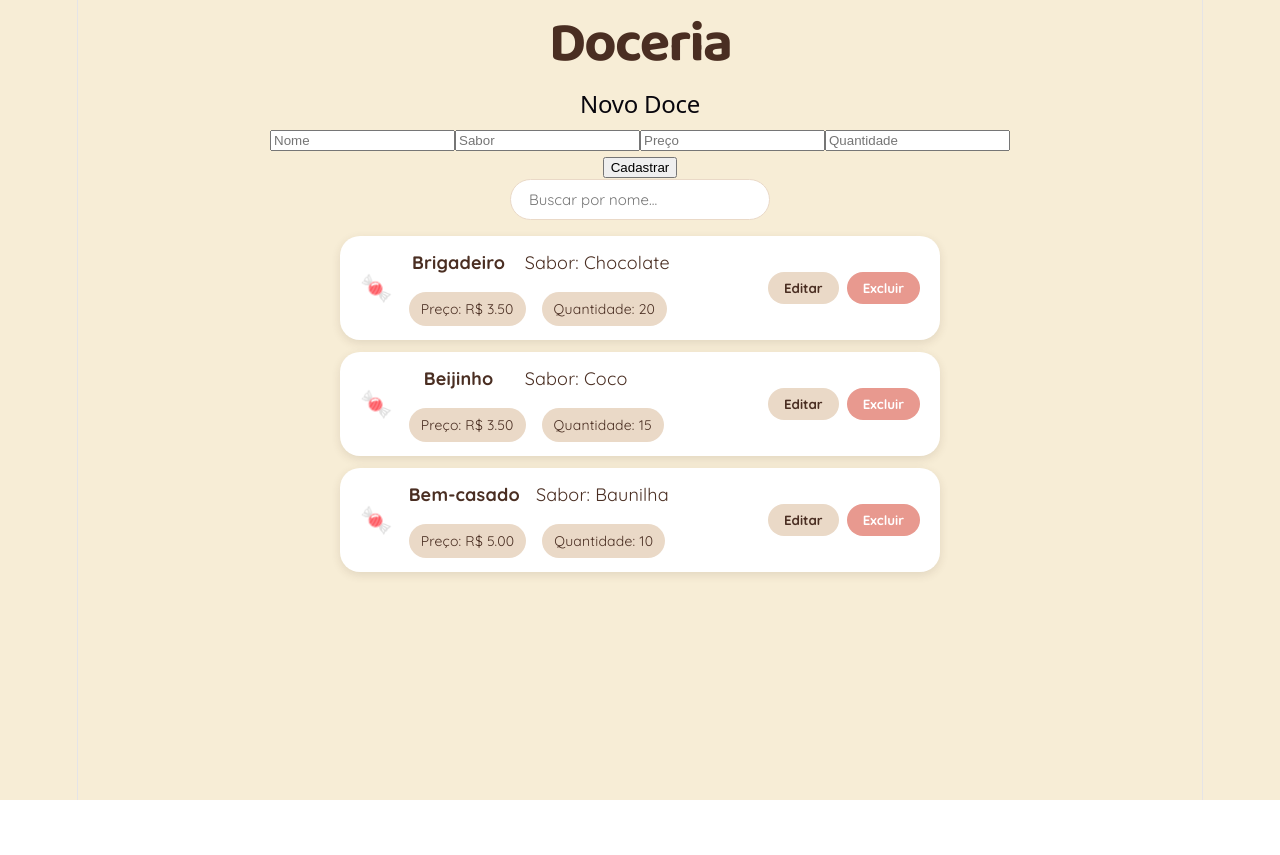
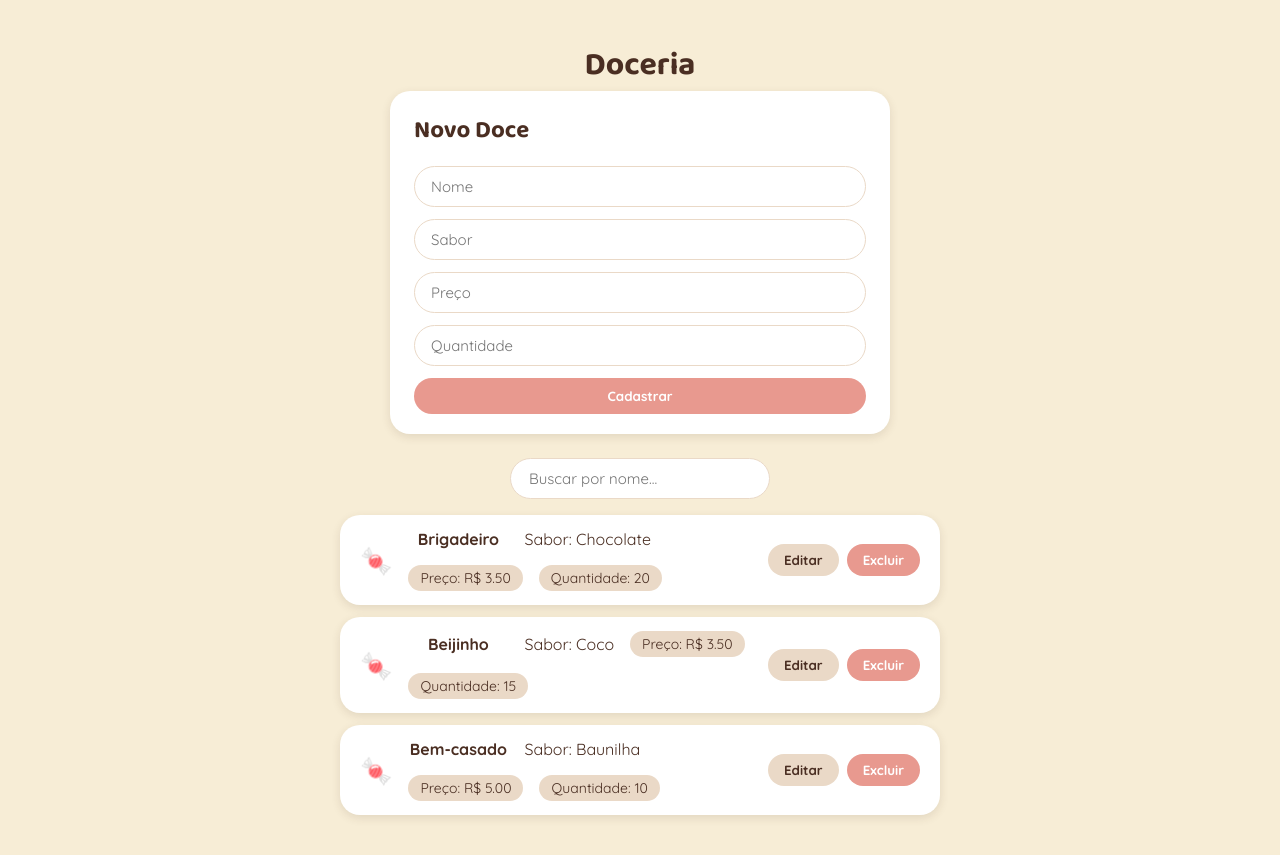
Before and after one commit to Helo0isa/crud-doceria-react, a React (Vite) app: page / in a window 1280 px wide. Before the commit the page ends 800 px from the top, so only its background shows below. Built offline with nearby package versions, Linux system fonts and the light colour scheme.

Commit message:
Estilização do formulário de cadastro/edição com cardzinhos

```diff
--- a/src/App.css
+++ b/src/App.css
@@ -4,6 +4,13 @@
   --marrom: #4A2E22;
   --rosa: #E8998F;
   --bege: #EAD9C7;
+}
+
+#root {
+  max-width: 650px;
+  margin: 0 auto;
+  padding: 40px 20px;
+  text-align: center;
 }
 
 * {
@@ -104,3 +111,61 @@ h1 {
   background-color: var(--rosa);
   color: white;
 }
+
+.form-card {
+  background-color: #FFFFFF;
+  border-radius: 20px;
+  padding: 20px 24px;
+  box-shadow: 0px 3px 10px rgba(74, 46, 34, 0.12);
+  max-width: 500px;
+  margin: 0 auto 24px;
+  text-align: left;
+}
+
+.form-card h2 {
+  font-family: 'Baloo 2', sans-serif;
+  color: var(--marrom);
+  margin: 0 0 16px;
+}
+
+.form-doce {
+  display: flex;
+  flex-direction: column;
+  gap: 12px;
+}
+
+.form-doce input {
+  padding: 10px 16px;
+  border-radius: 999px;
+  border: 1px solid var(--bege);
+  font-family: 'Quicksand', sans-serif;
+  font-size: 15px;
+}
+
+.form-botoes {
+  display: flex;
+  gap: 8px;
+}
+
+.btn-salvar {
+  background-color: var(--rosa);
+  color: white;
+  border: none;
+  border-radius: 999px;
+  padding: 10px 22px;
+  font-family: 'Quicksand', sans-serif;
+  font-weight: 700;
+  cursor: pointer;
+  flex: 1;
+}
+
+.btn-cancelar {
+  background-color: var(--bege);
+  color: var(--marrom);
+  border: none;
+  border-radius: 999px;
+  padding: 10px 22px;
+  font-family: 'Quicksand', sans-serif;
+  font-weight: 700;
+  cursor: pointer;
+}
--- a/src/index.css
+++ b/src/index.css
@@ -1,111 +1,4 @@
-:root {
-  --text: #6b6375;
-  --text-h: #08060d;
-  --bg: #fff;
-  --border: #e5e4e7;
-  --code-bg: #f4f3ec;
-  --accent: #aa3bff;
-  --accent-bg: rgba(170, 59, 255, 0.1);
-  --accent-border: rgba(170, 59, 255, 0.5);
-  --social-bg: rgba(244, 243, 236, 0.5);
-  --shadow:
-    rgba(0, 0, 0, 0.1) 0 10px 15px -3px, rgba(0, 0, 0, 0.05) 0 4px 6px -2px;
-
-  --sans: system-ui, 'Segoe UI', Roboto, sans-serif;
-  --heading: system-ui, 'Segoe UI', Roboto, sans-serif;
-  --mono: ui-monospace, Consolas, monospace;
-
-  font: 18px/145% var(--sans);
-  letter-spacing: 0.18px;
-  color-scheme: light dark;
-  color: var(--text);
-  background: var(--bg);
-  font-synthesis: none;
-  text-rendering: optimizeLegibility;
-  -webkit-font-smoothing: antialiased;
-  -moz-osx-font-smoothing: grayscale;
-
-  @media (max-width: 1024px) {
-    font-size: 16px;
-  }
+* {
+  margin: 0;
+  padding: 0;
 }
-
-@media (prefers-color-scheme: dark) {
-  :root {
-    --text: #9ca3af;
-    --text-h: #f3f4f6;
-    --bg: #16171d;
-    --border: #2e303a;
-    --code-bg: #1f2028;
-    --accent: #c084fc;
-    --accent-bg: rgba(192, 132, 252, 0.15);
-    --accent-border: rgba(192, 132, 252, 0.5);
-    --social-bg: rgba(47, 48, 58, 0.5);
-    --shadow:
-      rgba(0, 0, 0, 0.4) 0 10px 15px -3px, rgba(0, 0, 0, 0.25) 0 4px 6px -2px;
-  }
-
-  #social .button-icon {
-    filter: invert(1) brightness(2);
-  }
-}
-
-body {
-  margin: 0;
-}
-
-#root {
-  width: 1126px;
-  max-width: 100%;
-  margin: 0 auto;
-  text-align: center;
-  border-inline: 1px solid var(--border);
-  min-height: 100svh;
-  display: flex;
-  flex-direction: column;
-  box-sizing: border-box;
-}
-
-h1,
-h2 {
-  font-family: var(--heading);
-  font-weight: 500;
-  color: var(--text-h);
-}
-
-h1 {
-  font-size: 56px;
-  letter-spacing: -1.68px;
-  margin: 32px 0;
-  @media (max-width: 1024px) {
-    font-size: 36px;
-    margin: 20px 0;
-  }
-}
-h2 {
-  font-size: 24px;
-  line-height: 118%;
-  letter-spacing: -0.24px;
-  margin: 0 0 8px;
-  @media (max-width: 1024px) {
-    font-size: 20px;
-  }
-}
-p {
-  margin: 0;
-}
-
-code,
-.counter {
-  font-family: var(--mono);
-  display: inline-flex;
-  border-radius: 4px;
-  color: var(--text-h);
-}
-
-code {
-  font-size: 15px;
-  line-height: 135%;
-  padding: 4px 8px;
-  background: var(--code-bg);
-}
```
